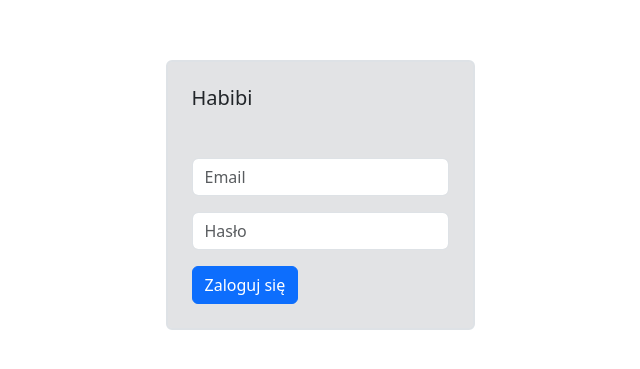
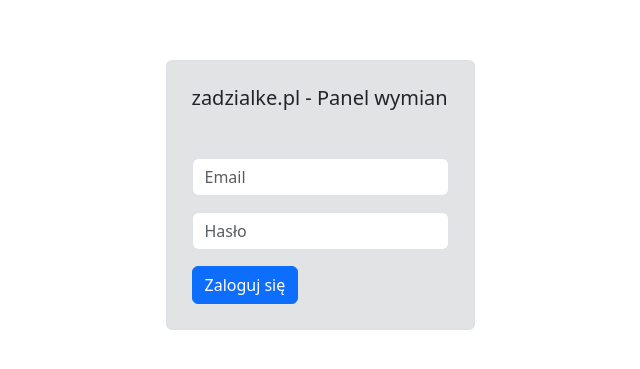
Before and after one commit to kmatek/cautious-dollop, a React (Create React App) app in the folder frontend/: page /login in a window 1280 px wide. Shown: the part 205-574 px from the top of the page, without its empty margins (320-960 px from the left). Built offline with nearby package versions, Linux system fonts and the light colour scheme.

Commit message:
fix: little ui changes

```diff
--- a/frontend/public/index.html
+++ b/frontend/public/index.html
@@ -3,7 +3,7 @@
   <head>
     <meta charset="utf-8" />
     <meta name="viewport" content="width=device-width, initial-scale=1" />
-    <title>apka</title>
+    <title>Panel wymian - zadzialke.pl</title>
   </head>
   <body style="height: 100vh; width: 100vw;">
     <noscript>You need to enable JavaScript to run this app.</noscript>
--- a/frontend/src/pages/Dashboard.js
+++ b/frontend/src/pages/Dashboard.js
@@ -156,7 +156,7 @@ const DashboardPage = () => {
             <nav className='d-flex flex-column pb-5 my-5'>
                 {user ? <h1>Cześć, {user.username}</h1> : null}
                 {user && user.is_admin? (
-                    <div className='d-flex flex-column gap-3'>
+                    <div className='d-flex flex-column gap-3 mt-3'>
                         <CreateNewUserModal/>
                         <ChangePassModal />
                     </div>
--- a/frontend/src/pages/Login.js
+++ b/frontend/src/pages/Login.js
@@ -6,7 +6,7 @@ const LoginPage = () => {
 
     return (
         <form onSubmit={login} className="border border-2 rounded p-4 bg-secondary-subtle">
-            <h5 className="mb-5">Habibi</h5>
+            <h5 className="mb-5">zadzialke.pl - Panel wymian</h5>
             { error && <div className="alert alert-danger" role="alert">{error}</div>}
             <div className="mb-3">
                 <input type="email" name="email" className="form-control" id="exampleInputEmail1" aria-describedby="emailHelp" placeholder="Email" defaultValue='' required/>
```
Also changed, not shown: 1 other file (tests, documents, lock files or other folders).
